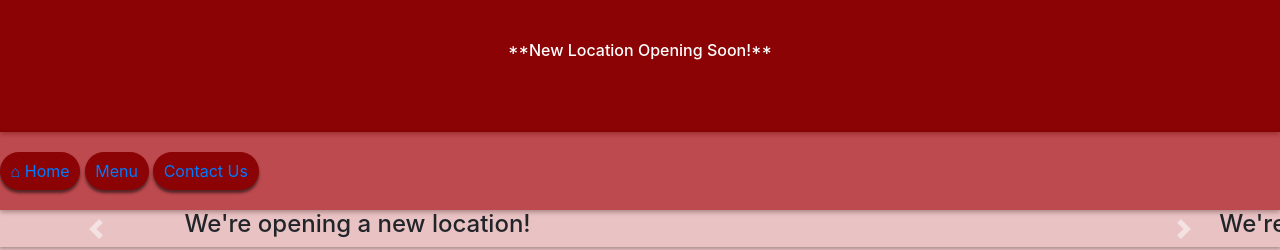
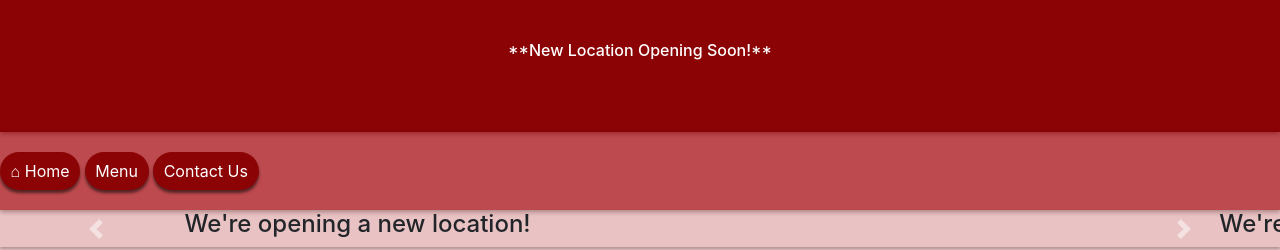
Before and after one commit to jv2543/Zayn-Dev10, a plain HTML site: page Repos/RestaurantSite/index.html in a window 1280 px wide. Shown: the part 135-385 px from the top of the page. Drawn offline with nearby package versions, Linux system fonts and the light colour scheme.

Commit message:
Add files via upload

```diff
--- a/Repos/RestaurantSite/styles/restaurantStyles.css
+++ b/Repos/RestaurantSite/styles/restaurantStyles.css
@@ -22,9 +22,6 @@ footer {
 }
 nav {
 	background-color: rgba(167,14,19,.75);
-
-	/*border-top: thin black solid;*/
-	/*border-bottom: thin black solid;*/
 	padding-top: 20px;
 	padding-bottom: 20px;
 
@@ -32,25 +29,11 @@ nav {
 }
 .btn {
 	background-color: #8B0305;
-	/*border: thin inset gray;*/
+	color: white;
+	text-decoration: none;
 	box-shadow: 0px 3px 3px 0px rgba(0,0,0,.55);
 
 }
-/*
-nav a {
-	background-color: #8B0305;
-	color: white;
-	padding: 8px;
-	border: thin solid black;
-	text-decoration: none;
-	text-align: center;
-	display: block;
-	margin: 20px 20px 20px 20px;
-	width: 150px;
-	float: left;
-	border-radius: 11px;
-}
-*/
 .clear-float {
 	clear: both;
 }
```
